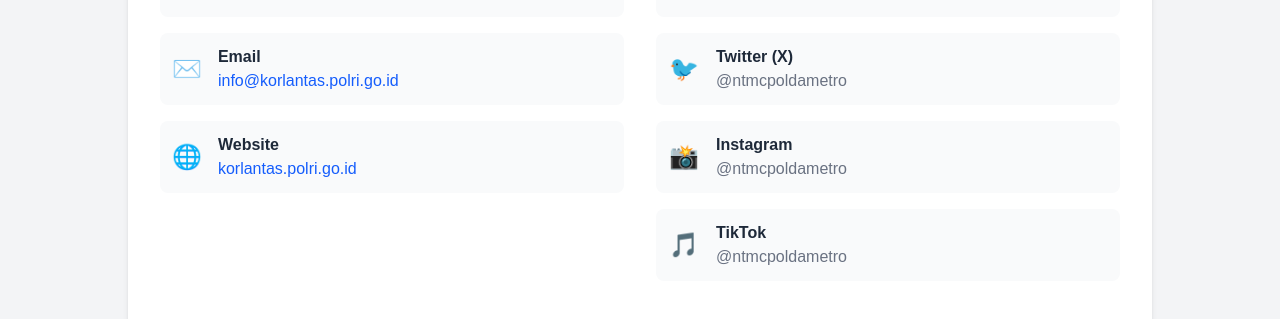
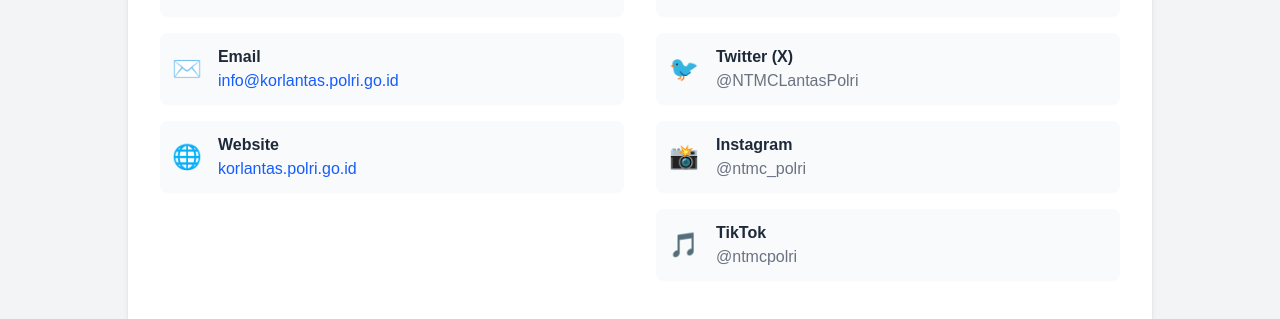
Before and after one commit to Just4flo/pengembangan-etle-node-js, a Next.js app: page /kontak in a window 1280 px wide. Shown: the part 392-711 px from the top of the page. Built offline with nearby package versions, Linux system fonts and the light colour scheme; no server answers.

Commit message:
Update index.js

```diff
--- a/pages/kontak/index.js
+++ b/pages/kontak/index.js
@@ -8,18 +8,37 @@
 
 // Data Kontak dan Media Sosial
 const contactInfo = [
-    { icon: '☎️', title: 'Call Center', detail: '1500-669' },
+    { icon: '☎️', title: 'Call Center', detail: '1-500-669' }, // Call Center NTMC
     { icon: '✉️', title: 'Email', detail: 'info@korlantas.polri.go.id' },
     { icon: '🌐', title: 'Website', detail: 'korlantas.polri.go.id' },
 ];
 
 const socialMedia = [
-    { icon: '/icons/facebook.svg', name: 'Facebook', handle: 'NTMC POLRI', url: '#' },
-    { icon: '/icons/twitter.svg', name: 'Twitter (X)', handle: '@ntmcpoldametro', url: '#' },
-    { icon: '/icons/instagram.svg', name: 'Instagram', handle: '@ntmcpoldametro', url: '#' },
-    { icon: '/icons/tiktok.svg', name: 'TikTok', handle: '@ntmcpoldametro', url: '#' },
+    {
+        icon: '/icons/facebook.svg',
+        name: 'Facebook',
+        handle: 'NTMC POLRI',
+        url: 'https://www.facebook.com/NTMCPolri'
+    },
+    {
+        icon: '/icons/twitter.svg',
+        name: 'Twitter (X)',
+        handle: '@NTMCLantasPolri',
+        url: 'https://twitter.com/NTMCLantasPolri'
+    },
+    {
+        icon: '/icons/instagram.svg',
+        name: 'Instagram',
+        handle: '@ntmc_polri',
+        url: 'https://www.instagram.com/ntmc_polri/'
+    },
+    {
+        icon: '/icons/tiktok.svg',
+        name: 'TikTok',
+        handle: '@ntmcpolri',
+        url: 'https://www.tiktok.com/@ntmcpolri'
+    },
 ];
-
 export default function KontakPage() {
     const [formData, setFormData] = useState({ name: '', email: '', message: '' });
     const [isSubmitting, setIsSubmitting] = useState(false);
```
